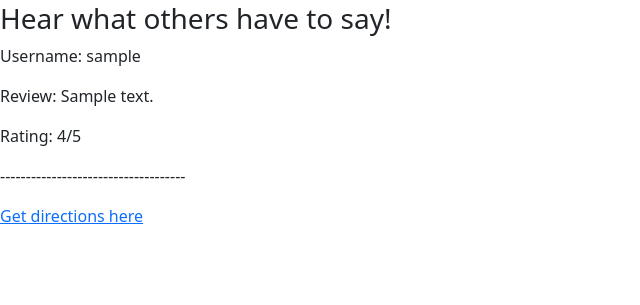
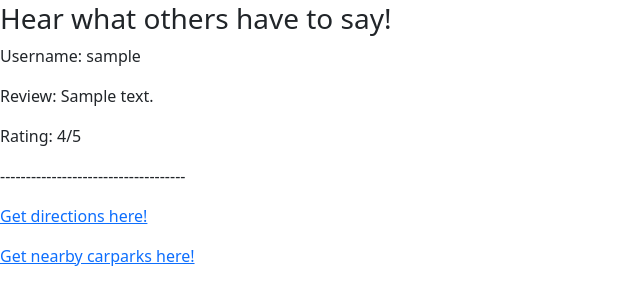
Before and after one commit to Runz99/NTU-SC2006-SOFTWARE-ENGINEERING-PROJECT, a Django app: template SC2006_Project/base/templates/base/restaurant.html in a window 1280 px wide. Shown: the part 172-477 px from the top of the page, without its empty margins (0-640 px from the left). Run offline with Django 4.2, Linux system fonts and the light colour scheme; the template is opened without the code that fills it: most values are stand-ins (such as "Sample title", 1, 10 or a date in 2020).

Commit message:
Added carpark directions to restaurant

```diff
--- a/SC2006_Project/base/templates/base/restaurant.html
+++ b/SC2006_Project/base/templates/base/restaurant.html
@@ -20,7 +20,9 @@
 {% endfor %}
 
 
-<a href = "https://maps.google.com" id = aMap data-lat = '{{selected_res.lat}}' data-lon = '{{selected_res.lon}}'>Get directions here</a>
+<a href = "https://maps.google.com" id = aMap data-lat = '{{selected_res.lat}}' data-lon = '{{selected_res.lon}}'>Get directions here!</a>
+<p></p>
+<a href = "https://maps.google.com" id = aCarpark data-lat = '{{selected_res.lat}}' data-lon = '{{selected_res.lon}}'>Get nearby carparks here!</a>
 
 <script>
     coord = document.getElementById("aMap");
@@ -30,7 +32,12 @@
         link = "https://www.google.com/maps/search/?api=1&query=" + lat + "," + lon
         return link;
     }
+    function getCarparksUrl(){
+        link = "https://www.google.com/maps/search/" + lat + "+" + lon + "+" + "carpark/@" + lat + "," + lon + "," + "17z/"
+        return link;
+    }
     document.getElementById("aMap").href = getMapsUrl();
+    document.getElementById("aCarpark").href = getCarparksUrl();
 </script>
 
 
--- a/SC2006_Project/base/views.py
+++ b/SC2006_Project/base/views.py
@@ -155,8 +155,10 @@ def restaurant_info(request):
     selected_res = request.session.get('selected_res')
     #chosen_res = restaurant.objects.get(id = res_id)
     restaurantReview = review.objects.filter(address = selected_res.get('id'))
+
     context = {'selected_res': selected_res, 'restaurantReview' : restaurantReview}
     return render(request, 'base/restaurant.html', context)
+
 
 #===========================================================================================================================================================
 
```
